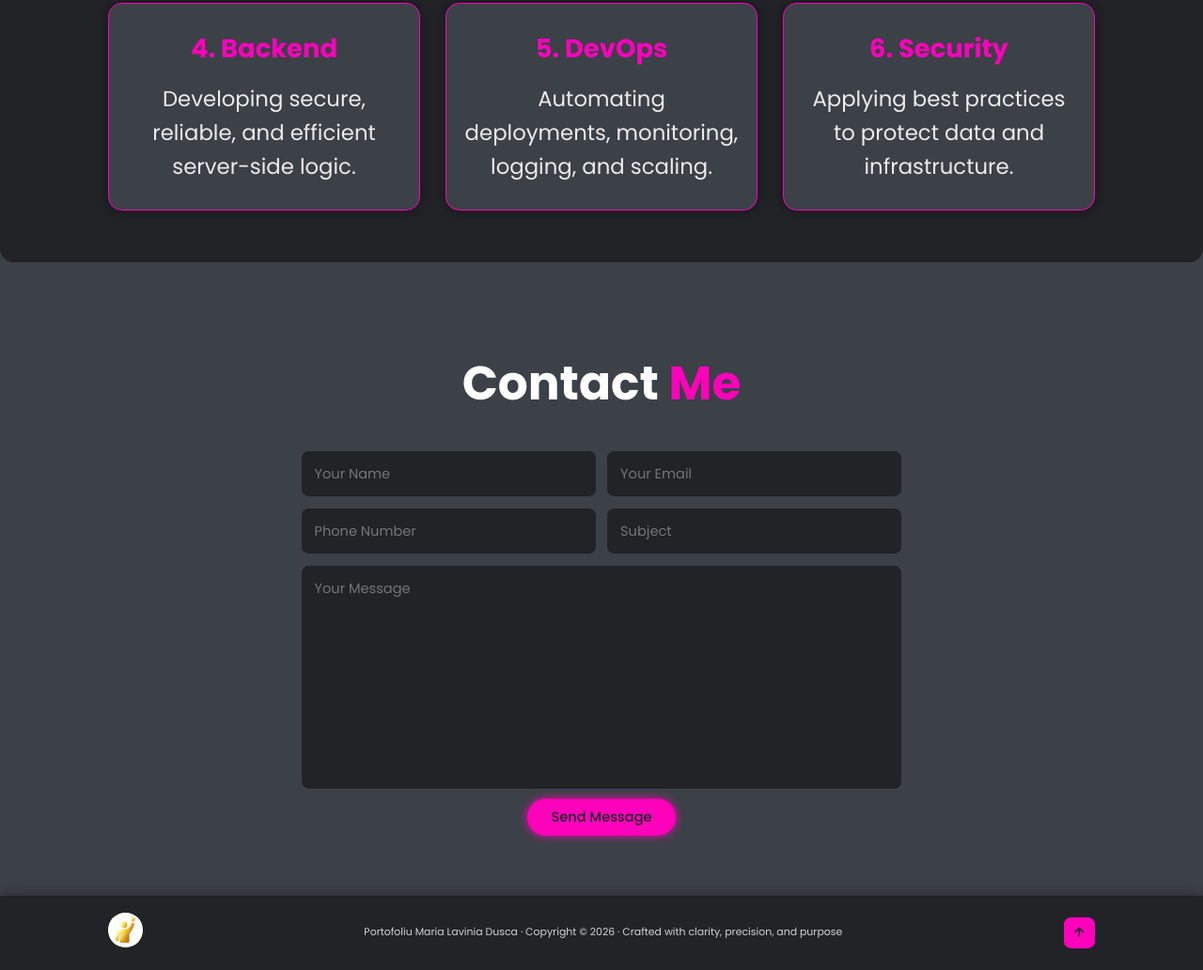
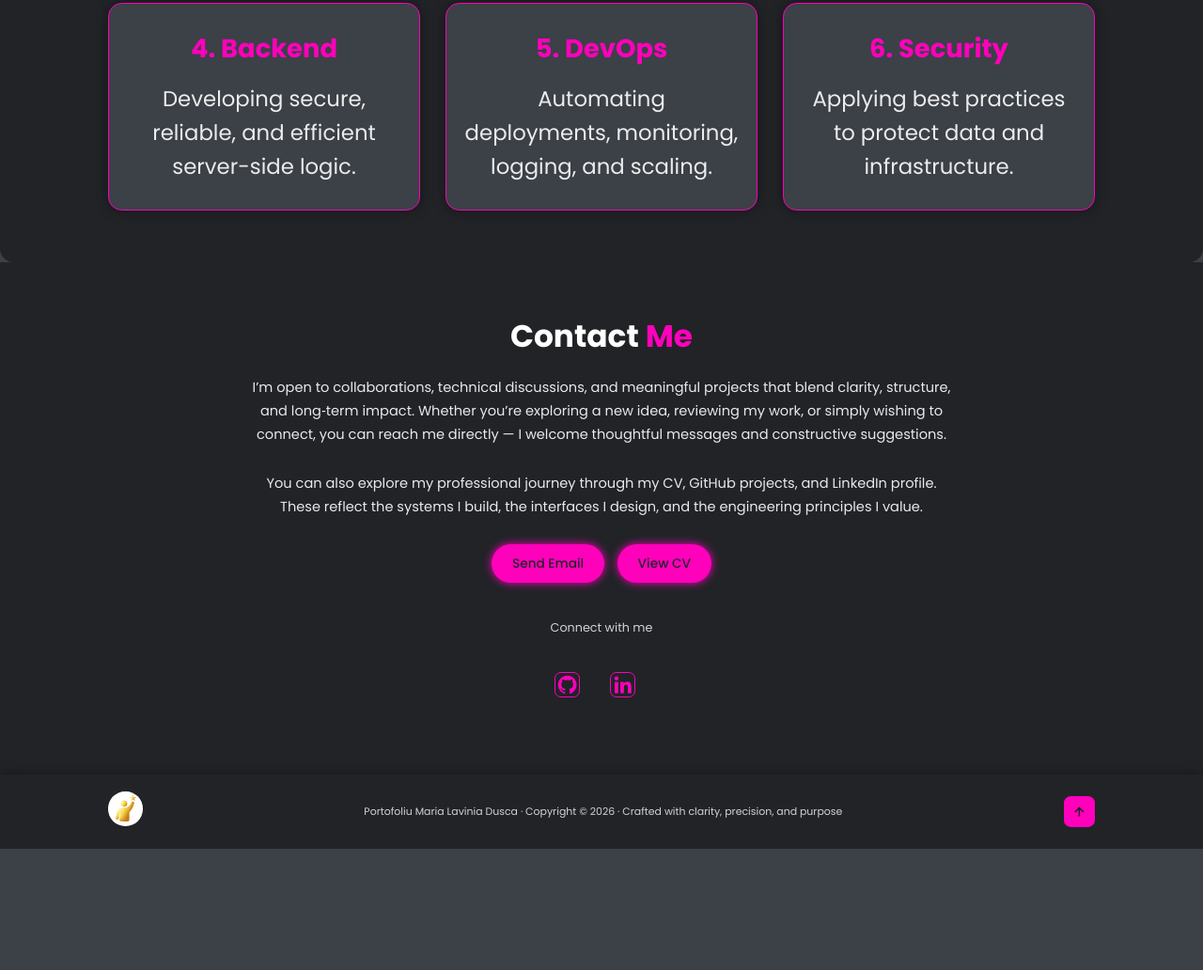
Before and after one commit to Lavinia-81/Portofolio, a plain HTML site: page index.html in a window 1280 px wide. Shown: the part 3037-4069 px from the top of the page at 94% size. After the commit the page ends 3940 px from the top, so only its background shows below. Drawn offline with nearby package versions, Linux system fonts and the light colour scheme.

Commit message:
Initial portfolio upload

```diff
--- a/index.html
+++ b/index.html
@@ -32,6 +32,7 @@
     </nav>
   </header>
 
+
   <!-- HERO -->
   <section class="home" id="home">
     <div class="home-content">
@@ -56,6 +57,7 @@
     </div>
   </section>
 
+
   <!-- ABOUT -->
   <section class="about" id="about">
     <div class="about-img">
@@ -79,6 +81,7 @@
       </p>
     </div>
   </section>
+
 
   <!-- SKILLS -->
   <section class="skills" id="skills">
@@ -112,6 +115,7 @@
 
     </div>
   </section>
+
 
   <!-- PROJECTS -->
   <section class="projects" id="projects">
@@ -181,6 +185,7 @@
     </div>
   </section>
 
+
   <!-- PROCESS -->
   <section class="process" id="process">
     <h2 class="heading">My <span>Process</span></h2>
@@ -218,27 +223,43 @@
     </div>
   </section>
 
-  <!-- CONTACT -->
+
+ <!-- CONTACT -->
   <section class="contact" id="contact">
     <h2 class="heading">Contact <span>Me</span></h2>
-    <div id="popup" class="popup hidden"></div>
 
-    <form action="#" id="contact-form">
-      <div class="input-box">
-        <input type="text" id="name" name="name" placeholder="Your Name" required pattern="[A-Za-z\s]{2,40}" />
-        <input type="email" id="email" name="email" placeholder="Your Email" required />
+    <div class="contact-content">
+
+      <p class="contact-intro">
+        I’m open to collaborations, technical discussions, and meaningful projects that blend clarity, structure,
+        and long‑term impact. Whether you’re exploring a new idea, reviewing my work, or simply wishing to connect,
+        you can reach me directly — I welcome thoughtful messages and constructive suggestions.
+      </p>
+
+      <p class="contact-intro">
+        You can also explore my professional journey through my CV, GitHub projects, and LinkedIn profile.
+        These reflect the systems I build, the interfaces I design, and the engineering principles I value.
+      </p>
+
+      <div class="contact-details">
+
+
+        <div class="contact-buttons">
+          <a href="mailto:duscalavinia@yahoo.com" class="btn">Send Email</a>
+          <a href="/CVindex.html" class="btn">View CV</a>
+        </div>
       </div>
 
-      <div class="input-box">
-        <input type="text" id="phone" name="phone" placeholder="Phone Number" pattern="[0-9\s+]{7,15}" />
-        <input type="text" id="subject" name="subject" placeholder="Subject" required pattern="[A-Za-z\s]{2,100}" />
-        <input type="text" id="website" name="website" style="display:none">
+      <div class="contact-social">
+        <p class="contact-subtitle">Connect with me</p>
+
+        <div class="social-media">
+          <a href="https://github.com/Lavinia-81"><i class='bx bxl-github'></i></a>
+          <a href="https://www.linkedin.com/in/maria-lavinia-dusca-a4300329a"><i class='bx bxl-linkedin'></i></a>
+        </div>
       </div>
 
-      <textarea id="message" name="message" cols="30" rows="10" placeholder="Your Message" required maxlength="100"></textarea>
-
-      <input type="submit" value="Send Message" class="btn">
-    </form>
+    </div>
   </section>
 
 
--- a/style.css
+++ b/style.css
@@ -450,63 +450,89 @@ span {
 /* ===========================
    CONTACT
 =========================== */
-.contact form {
-  max-width: 70rem;
-  margin: 1rem auto 3rem;
+.contact {
+  padding: 6rem 2rem;
+  background: var(--second-bg-color);
   text-align: center;
 }
 
-.input-box {
-  display: flex;
-  justify-content: space-between;
-  flex-wrap: wrap;
+.contact .heading {
+  font-size: 3.6rem;
+  margin-bottom: 2rem;
 }
 
-.input-box input,
-textarea {
-  width: 100%;
-  padding: 1.5rem;
+.contact-content {
+  max-width: 750px;
+  margin: 0 auto;
+  line-height: 1.7;
+}
+
+.contact-intro {
   font-size: 1.6rem;
   color: var(--text-color);
-  background: var(--second-bg-color);
-  border-radius: .8rem;
-  margin: .7rem 0;
+  margin-bottom: 3rem;
+  opacity: 0.9;
 }
 
-.input-box input {
-  width: 49%;
+.contact-details {
+  margin-bottom: 3.5rem;
 }
 
-textarea {
-  resize: none;
+.contact-email {
+  font-size: 1.7rem;
+  color: var(--main-color);
+  font-weight: 600;
 }
 
-/* popup elegant */
-.popup {
-  position: fixed;
-  bottom: 20px;
-  right: 20px;
-  background: #222;
-  color: white;
-  padding: 15px 20px;
-  border-radius: 8px;
-  opacity: 0;
-  transform: translateY(20px);
-  transition: all 0.4s ease;
-  z-index: 9999;
+.contact-buttons {
+  margin-top: 2rem;
+  display: flex;
+  justify-content: center;
+  gap: 1.5rem;
 }
 
-.popup.show {
-  opacity: 1;
-  transform: translateY(0);
+.contact-buttons .btn {
+  padding: 1rem 2.4rem;
+  border-radius: 4rem;
+  background: var(--main-color);
+  color: var(--second-bg-color);
+  font-size: 1.5rem;
+  font-weight: 500;
+  box-shadow: 0 0 1rem var(--main-color);
+  transition: var(--transition);
+  cursor: pointer;
 }
 
-.popup.success {
-  background: #2ecc71;
+.contact-buttons .btn:hover {
+  transform: translateY(-3px);
+  box-shadow: 0 0 1.5rem var(--main-color);
 }
 
-.popup.error {
-  background: #e74c3c;
+.contact-social {
+  margin-top: 4rem;
+}
+
+.contact-subtitle {
+  font-size: 1.4rem;
+  margin-bottom: 1rem;
+  opacity: 0.8;
+}
+
+.contact-social .social-media {
+  display: flex;
+  justify-content: center;
+  gap: 2rem;
+}
+
+.contact-social .social-media a {
+  font-size: 2.6rem;
+  color: var(--main-color);
+  transition: var(--transition);
+}
+
+.contact-social .social-media a:hover {
+  color: var(--text-color);
+  transform: translateY(-4px);
 }
 
 /* ===========================
```
Also changed, not shown: api/contact.js (deleted, +0 -52 lines), package.json (deleted, +0 -8 lines), 2 other files.
